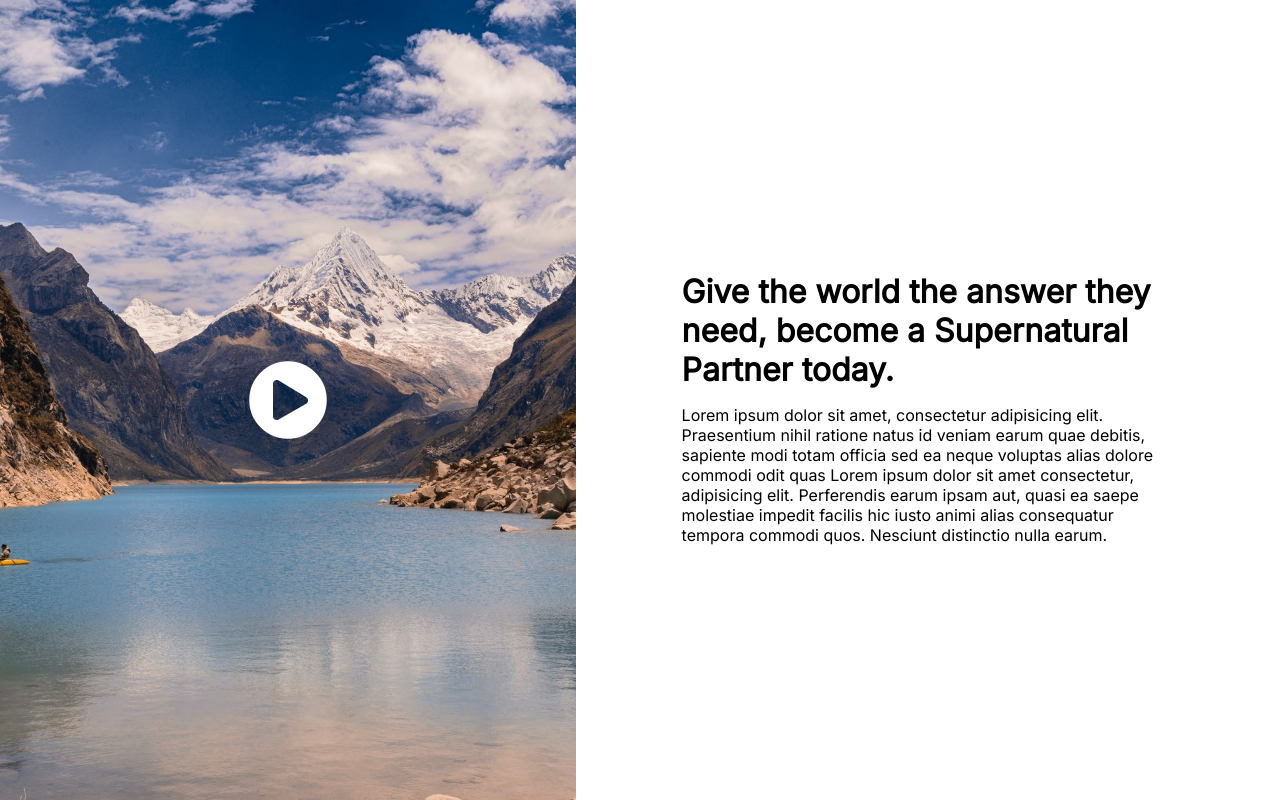
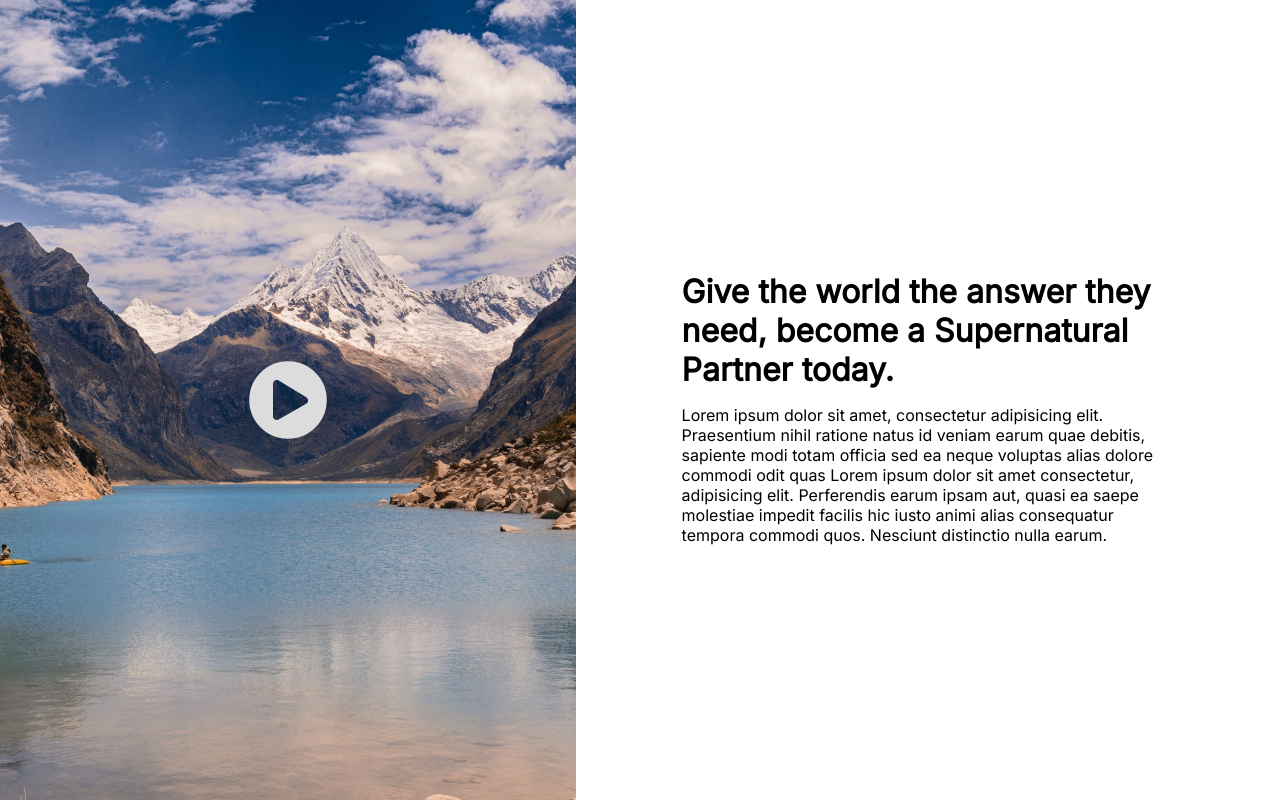
Before and after one commit to nachonapal/modalWindowVideo, a plain HTML site: page index.html in a window 1280 px wide. Drawn offline with Linux system fonts and the light colour scheme.

Commit message:
Cambio color de boton play

```diff
--- a/r3.css
+++ b/r3.css
@@ -20,6 +20,7 @@ h1 {
 img {
   width: 100%;
   height: 100%;
+  -o-object-fit: cover;
   object-fit: cover;
 }
 .text-container {
@@ -36,7 +37,7 @@ img {
 i {
   text-align: center;
   font-size: 5rem;
-  color: white;
+  color: gainsboro;
 }
 
 button {
```
